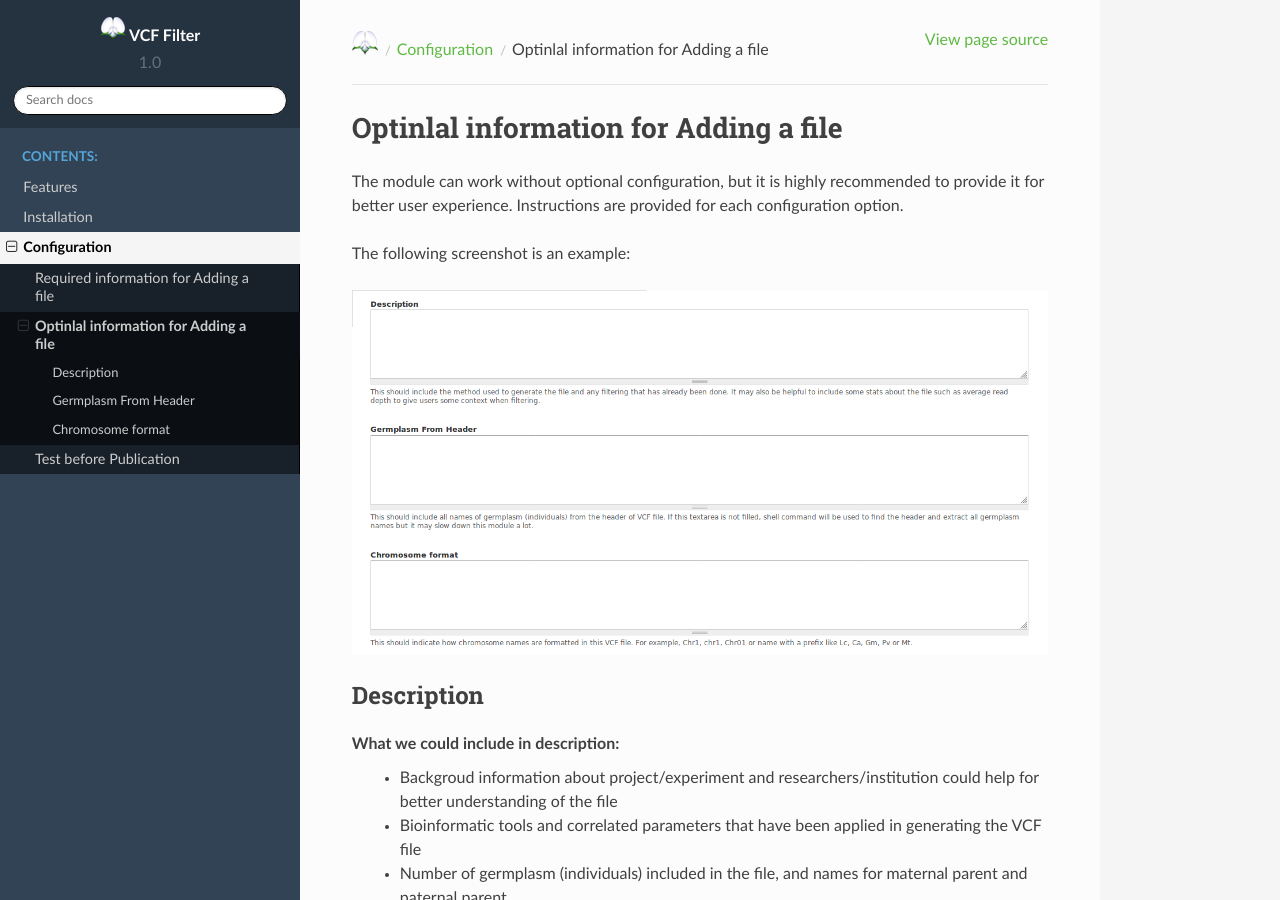
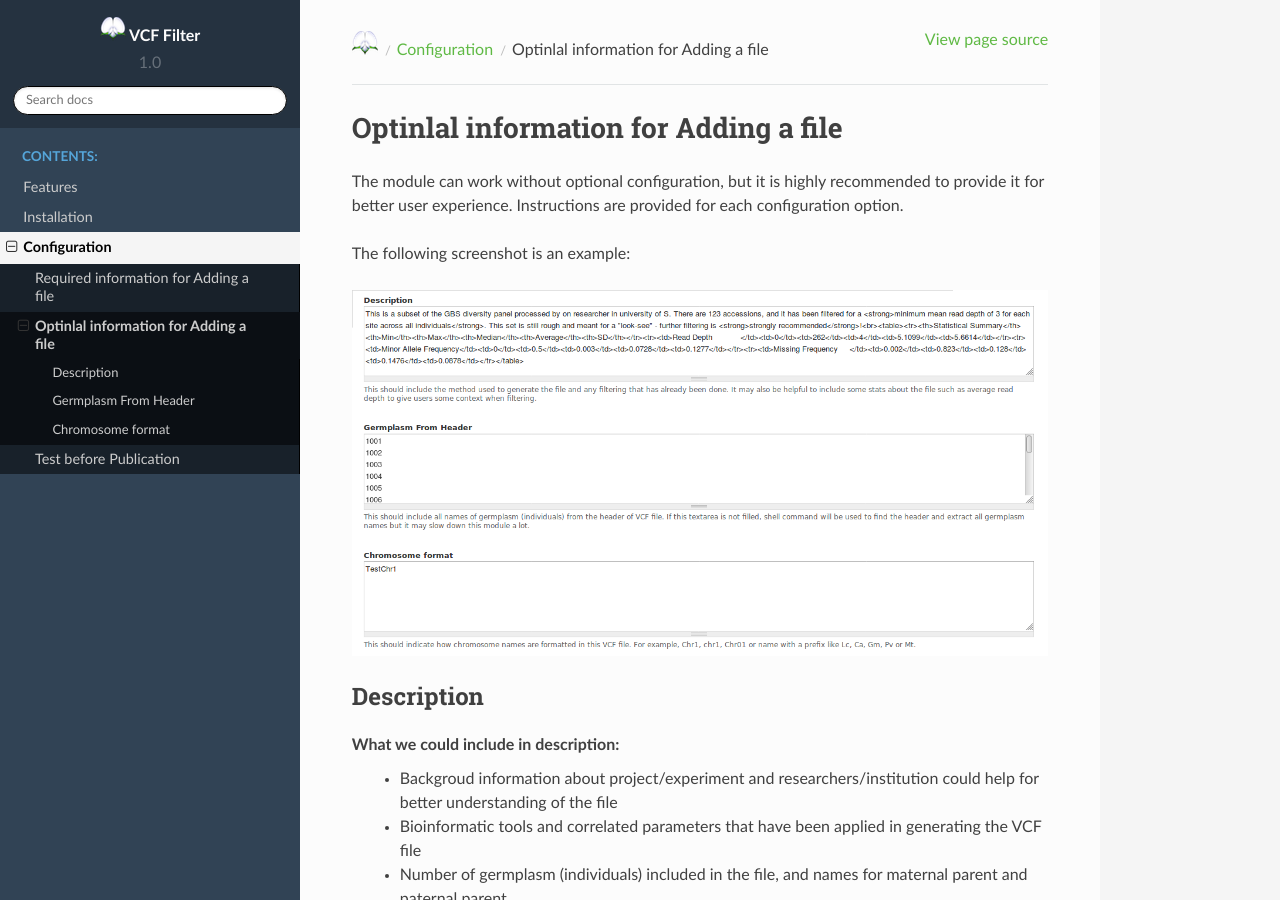
Before and after one commit to UofS-Pulse-Binfo/vcf_filter, a Sphinx documentation site: the page built from docs/configuration/optional_info.rst, in a window 1280 px wide and 900 px high. Built offline with Sphinx 7.4.7 and the Read the Docs theme 2.0.0, drawn with Linux system fonts in a browser that asks for light colours.

Commit message:
One image replaced.

```diff
--- a/docs/configuration/optional_info.rst
+++ b/docs/configuration/optional_info.rst
@@ -5,7 +5,7 @@ The module can work without optional configuration, but it is highly recommended
 
 The following screenshot is an example:
 
-.. image:: optional_info.1.blank.png
+.. image:: optional_info.1.filled.png
 
 
 Description
```
Also changed, not shown: docs/configuration/optional_info.1.blank.png (deleted), docs/configuration/optional_info.1.filled.png (added).
